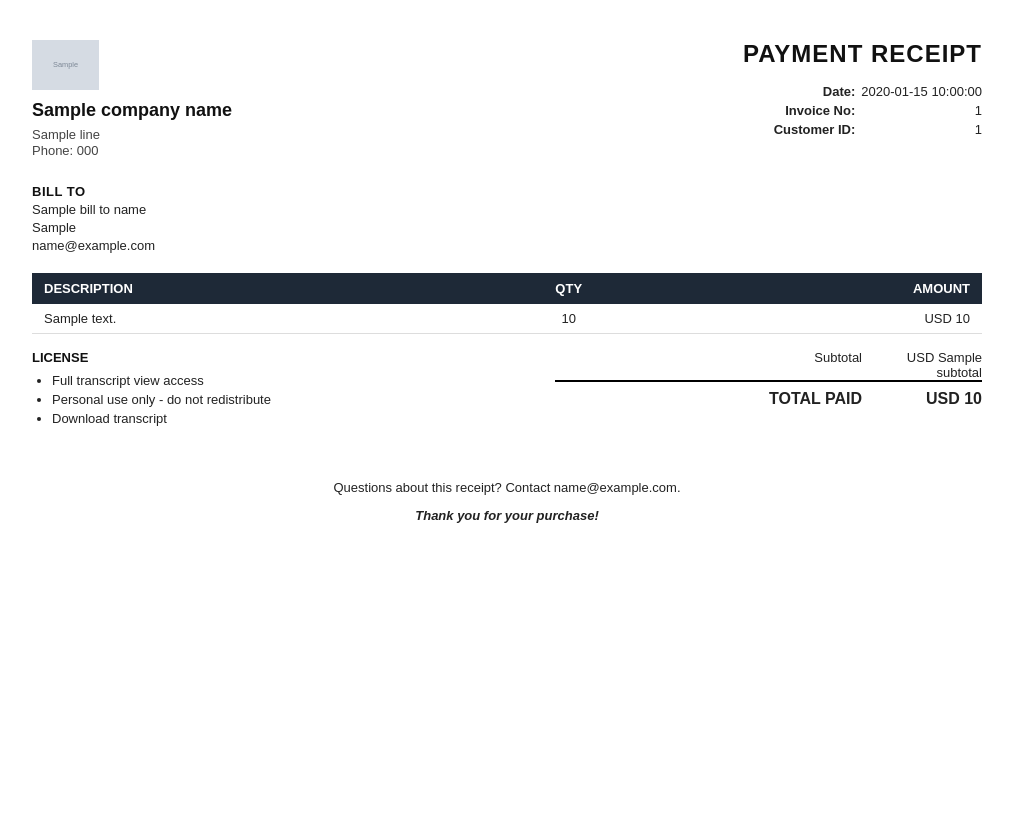
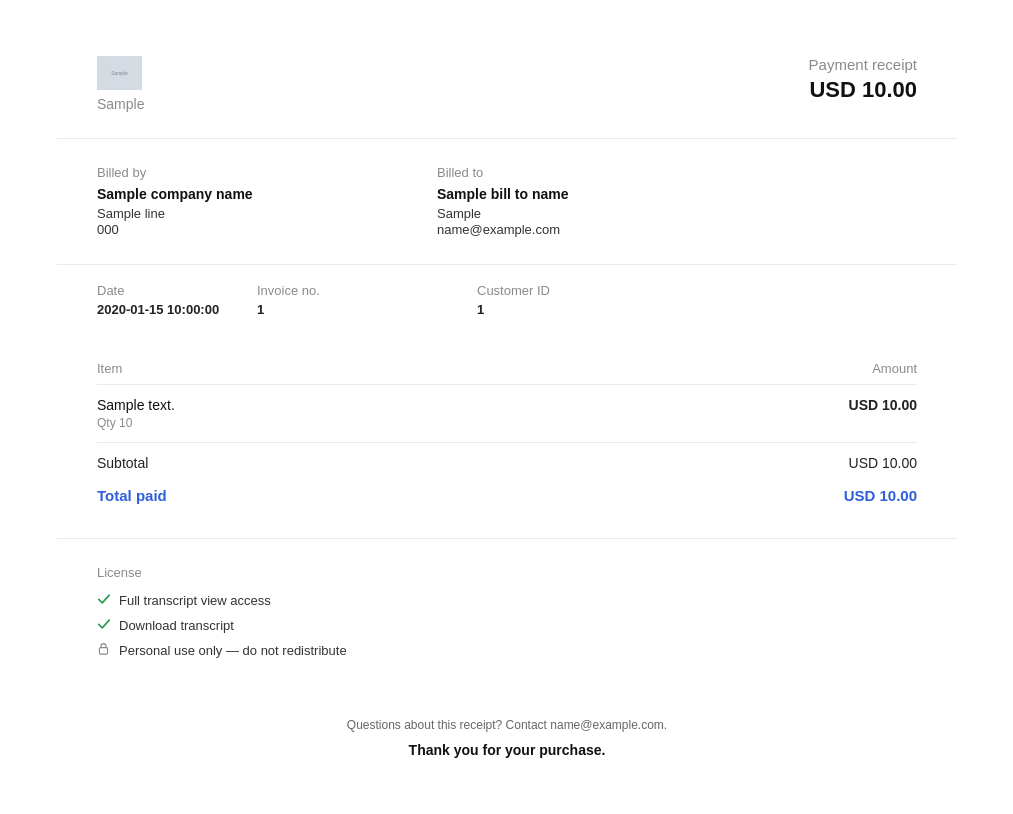
Before and after one commit to jitender-infollion/syndicate-transcript-backend, a Python web app: template src/services/receipt/templates/receipt.html in a window 1280 px wide. Shown: the whole page, without its empty margins (133-1146 px from the left). Before the commit the page ends 523 px from the top, so only its background shows below. Run offline with Jinja, Linux system fonts and the light colour scheme; the template is opened without the code that fills it: most values are stand-ins (such as "Sample title", 1, 10 or a date in 2020); grey boxes marked "Sample" are stand-in pictures.

Commit message:
update payment recipt

```diff
--- a/src/services/receipt/receipt_generator.py
+++ b/src/services/receipt/receipt_generator.py
@@ -10,6 +10,7 @@ _TEMPLATES_DIR = Path(__file__).parent / "templates"
 _jinja_env = Environment(loader=FileSystemLoader(_TEMPLATES_DIR), autoescape=select_autoescape(["html"]))
 
 _COMPANY_NAME = "Infollion Research Services"
+_COMPANY_TAGLINE = "On-demand experts"
 _COMPANY_ADDRESS_LINES = ["5th Floor, UNITECH CYBER PARK, Durga Colony, Sector 39", "Gurugram, Haryana 122003"]
 _COMPANY_PHONE = "0124 440 6555"
 # Same logo already used in the invoice email template, for consistent branding.
@@ -32,6 +33,7 @@ def generate_receipt_pdf(order, item_rows, user, invoice_number: str) -> bytes:
     template = _jinja_env.get_template("receipt.html")
     html = template.render(
         company_name=_COMPANY_NAME,
+        company_tagline=_COMPANY_TAGLINE,
         company_address_lines=_COMPANY_ADDRESS_LINES,
         company_phone=_COMPANY_PHONE,
         logo_url=_LOGO_URL,
--- a/src/services/receipt/templates/receipt.html
+++ b/src/services/receipt/templates/receipt.html
@@ -10,276 +10,258 @@
     color: #222;
     background: #fff;
     margin: 0;
-    padding: 40px 60px;
+    padding: 30px 40px;
     font-size: 14px;
   }
-  .invoice-wrapper {
-    max-width: 950px;
+  .card {
+    max-width: 900px;
     margin: 0 auto;
   }
+  .section {
+    padding: 26px 40px;
+  }
+  hr.divider {
+    border: none;
+    border-top: 1px solid #eceae5;
+    margin: 0;
+  }
+  .cream { background: #fff; }
 
-  /* Header - table-based (not flex): WeasyPrint's flexbox can misjudge
-     available width and wrap long text unexpectedly; tables size reliably. */
-  table.header {
-    width: 100%;
-    border-collapse: collapse;
-    margin-bottom: 20px;
-  }
-  table.header td {
-    vertical-align: top;
-    padding: 0;
-  }
-  table.header td.company-cell {
-    width: 60%;
-  }
+  /* Header */
+  table.header { width: 100%; border-collapse: collapse; }
+  table.header td { vertical-align: top; padding: 0; }
   .logo-box img {
-    height: 50px;
-    max-width: 150px;
+    height: 34px;
+    max-width: 160px;
     object-fit: contain;
     display: block;
-    margin-bottom: 10px;
+    margin-bottom: 6px;
   }
-  .company-name {
-    font-size: 18px;
+  .tagline {
+    margin: 0;
+    font-size: 14px;
+    color: #8a8a8a;
+  }
+  .header-right { text-align: right; }
+  .receipt-label {
+    margin: 0 0 4px;
+    font-size: 15px;
+    color: #8a8a8a;
+  }
+  .receipt-total {
+    margin: 0;
+    font-size: 22px;
+    font-weight: 700;
     color: #111;
+  }
+
+  /* Billed by / Billed to */
+  table.billing { width: 100%; border-collapse: collapse; }
+  table.billing td { vertical-align: top; padding: 0; }
+  table.billing td:first-child { width: 340px; padding-right: 30px; }
+  table.billing td:last-child { width: auto; }
+  .bill-label {
     margin: 0 0 6px;
-    font-weight: 700;
+    font-size: 13px;
+    color: #8a8a8a;
+  }
+  .bill-name { margin: 0 0 4px; font-size: 14px; font-weight: 700; color: #111; }
+  .bill-line { margin: 1px 0; font-size: 13px; color: #333; }
+
+  /* Meta bar */
+  .meta-wrap { padding: 18px 40px; }
+  table.meta { width: 100%; border-collapse: collapse; table-layout: fixed; }
+  table.meta td {
+    padding: 0;
     text-align: left;
   }
-  .company-details p {
-    margin: 1px 0;
+  table.meta td.col-date { width: 160px; padding-right: 40px; }
+  table.meta td.col-invoice { width: 220px; padding-right: 16px; }
+  table.meta .meta-value { white-space: nowrap; }
+  table.meta td.col-customer .meta-value { white-space: normal; }
+  .meta-label { margin: 0 0 4px; font-size: 13px; color: #8a8a8a; }
+  .meta-value { margin: 0; font-size: 13px; font-weight: 700; color: #222; }
+
+  /* Items */
+  table.items { width: 100%; border-collapse: collapse; }
+  table.items thead th {
+    text-align: left;
+    padding: 0 0 8px;
     font-size: 13px;
-    color: #444;
+    color: #8a8a8a;
+    font-weight: normal;
+    border-bottom: 1px solid #eceae5;
   }
-  .invoice-title {
-    font-size: 24px;
-    font-weight: bold;
+  table.items thead th.num { text-align: right; }
+  table.items tbody td {
+    padding: 12px 0;
+    font-size: 14px;
+    border-bottom: 1px solid #eceae5;
+    vertical-align: top;
+  }
+  table.items tbody td.num { text-align: right; font-weight: 700; }
+  .item-title { margin: 0; color: #111; }
+  .item-qty { margin: 3px 0 0; font-size: 12px; color: #8a8a8a; }
+
+  /* Totals */
+  table.totals { width: 100%; border-collapse: collapse; margin-top: 4px; }
+  table.totals td { padding: 8px 0; font-size: 14px; }
+  table.totals td.value { text-align: right; }
+  table.totals tr.total td { font-weight: 700; font-size: 15px; color: #2f5fdb; }
+
+  /* License */
+  .license-label { margin: 0 0 12px; font-size: 13px; color: #8a8a8a; }
+  ul.license-list { list-style: none; margin: 0; padding: 0; }
+  ul.license-list li {
+    display: table;
+    width: 100%;
+    margin-bottom: 8px;
+    font-size: 13px;
+    color: #333;
+  }
+  ul.license-list li .icon { display: table-cell; width: 22px; vertical-align: middle; }
+  ul.license-list li .text { display: table-cell; vertical-align: middle; }
+
+  /* Footer */
+  .footer { text-align: center; }
+  .footer p { margin: 0; font-size: 12px; color: #666; }
+  .footer .thanks {
+    margin-top: 10px;
+    font-size: 14px;
+    font-weight: 700;
     color: #111;
-    letter-spacing: 1px;
-    text-align: right;
-    white-space: nowrap;
-    margin: 0 0 14px;
-  }
-
-  /* Meta table (date/invoice#/customer id) - plain label: value pairs, no boxes. */
-  table.meta {
-    border-collapse: collapse;
-    margin-left: auto;
-  }
-  table.meta td {
-    padding: 2px 0;
-    font-size: 13px;
-    text-align: right;
-  }
-  table.meta td.label {
-    font-weight: bold;
-    padding-right: 6px;
-    white-space: nowrap;
-  }
-
-  /* Bill To */
-  .bill-to {
-    margin: 25px 0 20px;
-    max-width: 320px;
-  }
-  .bill-to .bar {
-    font-weight: bold;
-    font-size: 13px;
-    letter-spacing: 0.5px;
-    color: #111;
-  }
-  .bill-to p {
-    margin: 3px 0 0;
-    font-size: 13px;
-  }
-
-  /* Items table */
-  table.items {
-    width: 100%;
-    border-collapse: collapse;
-    margin-bottom: 0;
-  }
-  table.items thead th {
-    background: #1e2937;
-    color: #fff;
-    text-align: left;
-    padding: 8px 12px;
-    font-size: 13px;
-    font-weight: bold;
-  }
-  table.items thead th.num {
-    text-align: right;
-  }
-  table.items thead th.center {
-    text-align: center;
-  }
-  table.items tbody td {
-    padding: 7px 12px;
-    font-size: 13px;
-    background: #fff;
-    border-bottom: 1px solid #ddd;
-  }
-  table.items tbody td.num {
-    text-align: right;
-  }
-  table.items tbody td.center {
-    text-align: center;
-  }
-
-  /* Totals + license row - table-based, same reasoning as the header. */
-  table.lower {
-    width: 100%;
-    border-collapse: collapse;
-    margin-top: 16px;
-  }
-  table.lower td {
-    vertical-align: top;
-    padding: 0;
-  }
-  table.lower td.license-cell {
-    width: 55%;
-    padding-right: 30px;
-  }
-  .license .bar {
-    font-weight: bold;
-    font-size: 13px;
-    color: #111;
-  }
-  .license ul {
-    margin: 8px 0 0 20px;
-    padding: 0;
-    font-size: 13px;
-  }
-  .license li { margin-bottom: 4px; }
-
-  .totals table {
-    width: 100%;
-    border-collapse: collapse;
-  }
-  .totals td {
-    padding: 4px 6px;
-    font-size: 13px;
-  }
-  .totals td.label {
-    text-align: right;
-    padding-right: 10px;
-  }
-  .totals td.value {
-    text-align: right;
-    width: 110px;
-  }
-  .totals tr.total td {
-    border-top: 2px solid #000;
-    font-weight: bold;
-    font-size: 16px;
-    padding-top: 8px;
-  }
-
-  .footer {
-    text-align: center;
-    margin-top: 50px;
-    font-size: 13px;
-  }
-  .footer .thanks {
-    font-weight: bold;
-    font-style: italic;
-    margin-top: 6px;
   }
 </style>
 </head>
 <body>
-  <div class="invoice-wrapper">
+  <div class="card">
 
+    <div class="section">
       <table class="header">
         <tr>
-        <td class="company-cell">
+          <td>
             <div class="logo-box"><img src="{{ logo_url }}" alt="{{ company_name }}"></div>
-          <p class="company-name">{{ company_name }}</p>
-          <div class="company-details">
-            {% for line in company_address_lines %}
-            <p>{{ line }}</p>
-            {% endfor %}
-            <p>Phone: {{ company_phone }}</p>
-          </div>
+            <p class="tagline">{{ company_tagline }}</p>
           </td>
-        <td>
-          <p class="invoice-title">PAYMENT RECEIPT</p>
-          <table class="meta">
-            <tr>
-              <td class="label">Date:</td>
-              <td>{{ date }}</td>
-            </tr>
-            <tr>
-              <td class="label">Invoice No:</td>
-              <td>{{ invoice_number }}</td>
-            </tr>
-            <tr>
-              <td class="label">Customer ID:</td>
-              <td>{{ customer_id }}</td>
-            </tr>
-          </table>
+          <td class="header-right">
+            <p class="receipt-label">Payment receipt</p>
+            <p class="receipt-total">{{ currency }} {{ "%.2f"|format(total) }}</p>
           </td>
         </tr>
       </table>
-
-    <div class="bill-to">
-      <div class="bar">BILL TO</div>
-      <p>{{ bill_to_name }}</p>
-      {% if bill_to_company %}<p>{{ bill_to_company }}</p>{% endif %}
-      <p>{{ bill_to_email }}</p>
     </div>
 
+    <hr class="divider">
+
+    <div class="section">
+      <table class="billing">
+        <tr>
+          <td>
+            <p class="bill-label">Billed by</p>
+            <p class="bill-name">{{ company_name }}</p>
+            {% for line in company_address_lines %}
+            <p class="bill-line">{{ line }}</p>
+            {% endfor %}
+            <p class="bill-line">{{ company_phone }}</p>
+          </td>
+          <td>
+            <p class="bill-label">Billed to</p>
+            <p class="bill-name">{{ bill_to_name }}</p>
+            {% if bill_to_company %}<p class="bill-line">{{ bill_to_company }}</p>{% endif %}
+            <p class="bill-line">{{ bill_to_email }}</p>
+          </td>
+        </tr>
+      </table>
+    </div>
+
+    <hr class="divider">
+
+    <div class="meta-wrap cream">
+      <table class="meta">
+        <tr>
+          <td class="col-date">
+            <p class="meta-label">Date</p>
+            <p class="meta-value">{{ date }}</p>
+          </td>
+          <td class="col-invoice">
+            <p class="meta-label">Invoice no.</p>
+            <p class="meta-value">{{ invoice_number }}</p>
+          </td>
+          <td class="col-customer">
+            <p class="meta-label">Customer ID</p>
+            <p class="meta-value">{{ customer_id }}</p>
+          </td>
+        </tr>
+      </table>
+    </div>
+
+    <div class="section">
       <table class="items">
         <thead>
           <tr>
-          <th>DESCRIPTION</th>
-          <th class="center">QTY</th>
-          <th class="num">AMOUNT</th>
+            <th>Item</th>
+            <th class="num">Amount</th>
           </tr>
         </thead>
         <tbody>
           {% for item in items %}
           <tr>
-          <td>{{ item.description }}</td>
-          <td class="center">{{ item.qty }}</td>
-          <td class="num">{{ currency }} {{ item.amount }}</td>
+            <td>
+              <p class="item-title">{{ item.description }}</p>
+              <p class="item-qty">Qty {{ item.qty }}</p>
+            </td>
+            <td class="num">{{ currency }} {{ "%.2f"|format(item.amount) }}</td>
           </tr>
           {% endfor %}
         </tbody>
       </table>
 
-    <table class="lower">
+      <table class="totals">
         <tr>
-        <td class="license-cell">
-          <div class="license">
-            <div class="bar">LICENSE</div>
-            <ul>
-              <li>Full transcript view access</li>
-              <li>Personal use only - do not redistribute</li>
-              <li>Download transcript</li>
+          <td>Subtotal</td>
+          <td class="value">{{ currency }} {{ "%.2f"|format(subtotal) }}</td>
+        </tr>
+        <tr class="total">
+          <td>Total paid</td>
+          <td class="value">{{ currency }} {{ "%.2f"|format(total) }}</td>
+        </tr>
+      </table>
+    </div>
+
+    <hr class="divider">
+
+    <div class="section cream">
+      <p class="license-label">License</p>
+      <ul class="license-list">
+        <li>
+          <span class="icon">
+            <svg width="14" height="14" viewBox="0 0 16 16"><path d="M2 8.5l4 4 8-9" fill="none" stroke="#2e9e5b" stroke-width="2" stroke-linecap="round" stroke-linejoin="round"/></svg>
+          </span>
+          <span class="text">Full transcript view access</span>
+        </li>
+        <li>
+          <span class="icon">
+            <svg width="14" height="14" viewBox="0 0 16 16"><path d="M2 8.5l4 4 8-9" fill="none" stroke="#2e9e5b" stroke-width="2" stroke-linecap="round" stroke-linejoin="round"/></svg>
+          </span>
+          <span class="text">Download transcript</span>
+        </li>
+        <li>
+          <span class="icon">
+            <svg width="13" height="13" viewBox="0 0 16 16">
+              <rect x="3" y="7" width="10" height="8" rx="1.5" fill="none" stroke="#8a8a8a" stroke-width="1.4"/>
+              <path d="M5 7V5a3 3 0 0 1 6 0v2" fill="none" stroke="#8a8a8a" stroke-width="1.4"/>
+            </svg>
+          </span>
+          <span class="text">Personal use only &mdash; do not redistribute</span>
+        </li>
       </ul>
     </div>
-        </td>
-        <td class="totals">
-          <table>
-            <tr>
-              <td class="label">Subtotal</td>
-              <td class="value">{{ currency }} {{ subtotal }}</td>
-            </tr>
-            <tr class="total">
-              <td class="label">TOTAL PAID</td>
-              <td class="value">{{ currency }} {{ total }}</td>
-            </tr>
-          </table>
-        </td>
-      </tr>
-    </table>
 
-    <div class="footer">
+    <div class="section cream footer">
       {% if support_email %}
       <p>Questions about this receipt? Contact {{ support_email }}.</p>
       {% endif %}
-      <p class="thanks">Thank you for your purchase!</p>
+      <p class="thanks">Thank you for your purchase.</p>
     </div>
 
   </div>
```
Also changed, not shown: src/apis/controllers/auth/auth_handler.py (+8 -8 lines), src/apis/controllers/auth/auth_helper.py (+8 -7 lines). Lines whose indentation alone changed are shown as unchanged.
